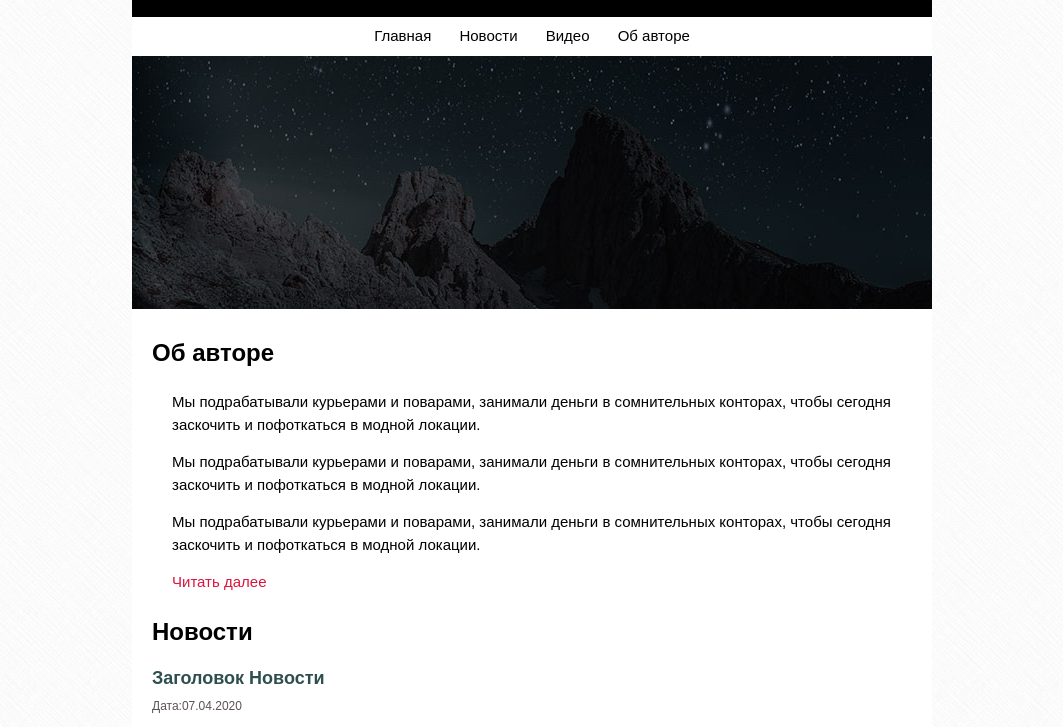
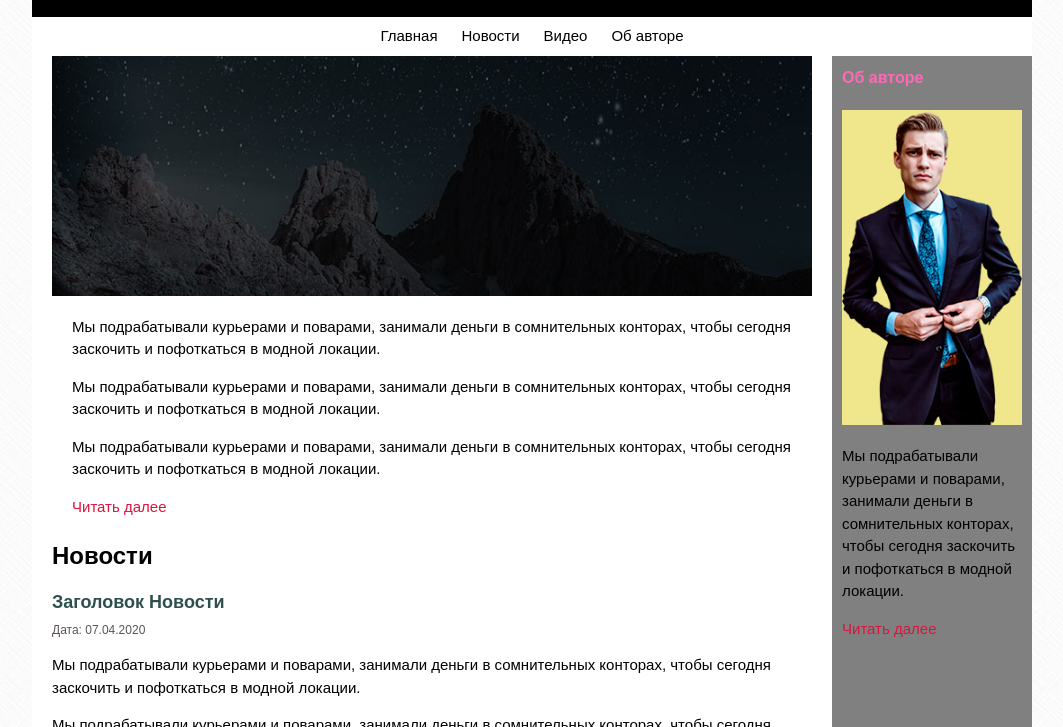
Before and after one commit to vizhka/simple_page, a plain HTML site: page index.html in a window 1280 px wide. Shown: the part 109-836 px from the top of the page, without its empty margins (108-1171 px from the left). Drawn offline with Linux system fonts and the light colour scheme.

Commit message:
Внем изменения

```diff
--- a/css/style.css
+++ b/css/style.css
@@ -6,10 +6,20 @@ body {
     color: black;
     background: url("../img/bg.png");
 }
+*,
+*::before,
+*::after {
+    box-sizing: border-box;
+}
+
 .page {
-    width: 800px;
+    width: 1000px;
     margin: 20px auto;
     background-color: white;
+}
+.conteiner{
+    display: flex;
+
 }
 
 /*header*/
@@ -35,9 +45,10 @@ body {
 /*navigation*/
 .nav {
     text-align: center;
+    display: flex;
+    justify-content: center;
 }
 .nav-link {
-    display: inline-block;
     padding: 8px 12px;
     text-decoration: none;
     color: black;
@@ -45,10 +56,17 @@ body {
 .nav-link:hover {
     background-color:#eee;
 }
-
+/*img*/
+.image{
+    display: block;
+    max-width: 100%;
+    height: auto;
+    margin-bottom: 20px;
+}
 /* Content */
 .content {
-    padding: 20px;
+    width: 800px;
+    padding: 0 20px;
 }
 .content-text{
     margin: 20px;
@@ -66,6 +84,9 @@ body {
 .read-more:hover {
     background-color: darkgrey;
     text-decoration: underline;
+}
+h1,h2,h3,h4,h5 {
+    margin:0;
 }
 /*article*/
 .article{
@@ -88,6 +109,22 @@ body {
 .article-date{
     color: rgb(92, 84, 84);
     font-size: 12px;
+    display: block;
+}
+/*sidebar*/
+.sidebar{
+    width: 200px;
+    background-color: gray;
+    padding: 10px;
+}
+.sidebar-title{
+    font-size: 16px;
+    color: hotpink;
+    margin-bottom: 20px;
+
+}
+.sidebar-image{
+    background-color: khaki;
 }
 /*footer*/
 .footer{
--- a/index.html
+++ b/index.html
@@ -8,21 +8,21 @@
 </head>
 <body>
     <div class="page">
-        <div class="header">
+        <header class="header">
             <h1 class="header-title">Мой первый сайт</h1>
             <h2 class="header-subtitle">Добро пожаловать!</h2>
-        </div>
+        </header>
 
-    <div class="nav">
+    <nav class="nav">
         <a class="nav-link" href="#">Главная</a>
         <a class="nav-link" href="#">Новости</a>
         <a class="nav-link" href="#">Видео</a>
         <a class="nav-link" href="#">Об авторе</a>
-        <img src="img/intro.jpg" alt="">
-    </div>
-    <div class="content">
-        <h3 class="content-title">
-            Об авторе</h3>
+
+    </nav>
+    <div class="conteiner">
+    <main class="content">
+        <img class="image" src="img/intro.jpg" alt="">
         <div class="content-text">
             <p>Мы подрабатывали курьерами и поварами,
                  занимали деньги в сомнительных конторах,
@@ -39,12 +39,12 @@
             <a class="read-more" href="#">Читать далее</a>
         </div>
         <h3 class="content-title">Новости</h3>
-        <div class="article">
+        <article class="article">
             <h4 class="article-title">
                 <a href="#">Заголовок Новости</a>
             </h4>
-            <div class="article-date">Дата:07.04.2020</div>
-            <div class="article-text">
+            <time class="article-date" datetime="07-04-2020 13:15">Дата: 07.04.2020</time>
+            <article class="article-text">
                 <p>Мы подрабатывали курьерами и поварами,
                     занимали деньги в сомнительных конторах,
                      чтобы сегодня заскочить и пофоткаться в модной локации.
@@ -57,11 +57,23 @@
                     занимали деньги в сомнительных конторах,
                      чтобы сегодня заскочить и пофоткаться в модной локации.
                    </p>
+            </article>
+            <a class="read-more" href="#">Читать далее</a>
+        </main>
+    </article>
+    <aside class="sidebar">
+        <h3 class="sidebar-title">Об авторе</h3>
+        <img class="image sidebar-image" src="img/man.png" alt="">
+            <div class="sidebar-text">
+                <p>Мы подрабатывали курьерами и поварами,
+                     занимали деньги в сомнительных конторах,
+                      чтобы сегодня заскочить и пофоткаться в модной локации.
+                    </p>
+                    <a class="read-more" href="#">Читать далее</a>
             </div>
-            <a class="read-more" href="#">Читать далее</a>
-        </div>
-    </div>
-    <div class="footer">сделано мной</div>
+    </aside>
+</div>
+    <footer class="footer">сделано мной</div>
     </div>
 </body>
 </html>
```
Also changed, not shown: img/man.png (added).
